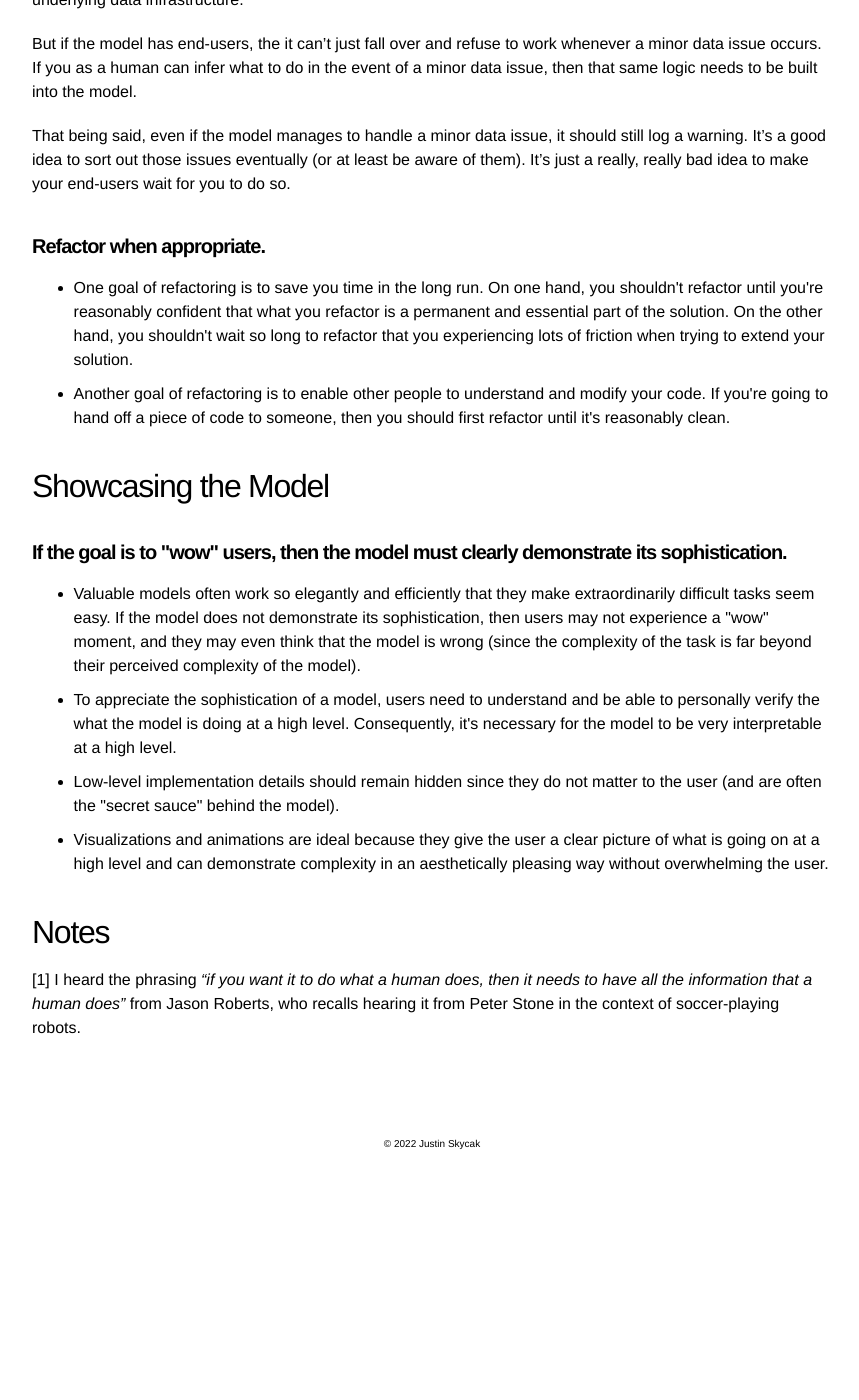
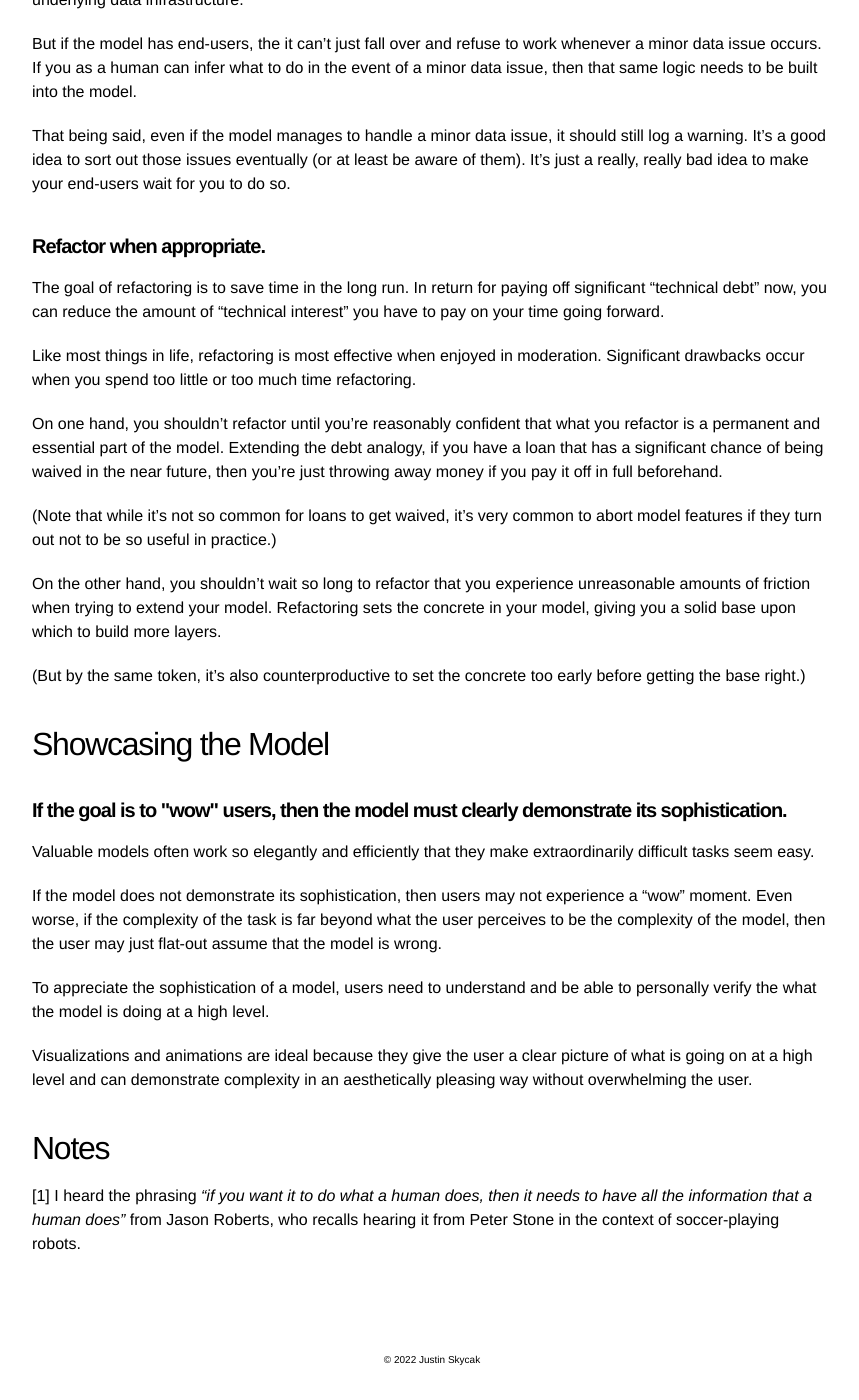
Before and after one commit to quantmonster/quantmonster.github.io, a Jekyll site: the page built from _posts/2022-09-07-modeling-tips.md, in a window 1280 px wide and 1400 px high, scrolled down 5760 px. Shown: the whole window, without its empty margins (208-1067 px from the left). Built offline with Jekyll 4.4.1, drawn with Linux system fonts in a browser that asks for light colours; before the commit the page ends 6944 px from its top, so only the background shows below that.

Commit message:
Update 2022-09-07-modeling-tips.md

```diff
--- a/_posts/2022-09-07-modeling-tips.md
+++ b/_posts/2022-09-07-modeling-tips.md
@@ -191,21 +191,32 @@ But if the model has end-users, the it can't just fall over and refuse to work w
 That being said, even if the model manages to handle a minor data issue, it should still log a warning. It's a good idea to sort out those issues eventually (or at least be aware of them). It's just a really, really bad idea to make your end-users wait for you to do so.
 
 <h4><b>Refactor when appropriate.</b></h4>
-<ul>
- <li>One goal of refactoring is to save you time in the long run. On one hand, you shouldn't refactor until you're reasonably confident that what you refactor is a permanent and essential part of the solution. On the other hand, you shouldn't wait so long to refactor that you experiencing lots of friction when trying to extend your solution.</li>
- <li>Another goal of refactoring is to enable other people to understand and modify your code. If you're going to hand off a piece of code to someone, then you should first refactor until it's reasonably clean.</li>
-</ul>
+
+The goal of refactoring is to save time in the long run. In return for paying off significant "technical debt" now, you can reduce the amount of "technical interest" you have to pay on your time going forward.
+
+Like most things in life, refactoring is most effective when enjoyed in moderation. Significant drawbacks occur when you spend too little or too much time refactoring.
+
+On one hand, you shouldn't refactor until you're reasonably confident that what you refactor is a permanent and essential part of the model. Extending the debt analogy, if you have a loan that has a significant chance of being waived in the near future, then you're just throwing away money if you pay it off in full beforehand.
+
+(Note that while it's not so common for loans to get waived, it's very common to abort model features if they turn out not to be so useful in practice.)
+
+On the other hand, you shouldn't wait so long to refactor that you experience unreasonable amounts of friction when trying to extend your model. Refactoring sets the concrete in your model, giving you a solid base upon which to build more layers.
+
+(But by the same token, it's also counterproductive to set the concrete too early before getting the base right.)
 
 
 <h2>Showcasing the Model</h2>
 
 <h4><b>If the goal is to "wow" users, then the model must clearly demonstrate its sophistication.</b></h4>
-<ul>
-  <li>Valuable models often work so elegantly and efficiently that they make extraordinarily difficult tasks seem easy. If the model does not demonstrate its sophistication, then users may not experience a "wow" moment, and they may even think that the model is wrong (since the complexity of the task is far beyond their perceived complexity of the model).</li>
-  <li>To appreciate the sophistication of a model, users need to understand and be able to personally verify the what the model is doing at a high level. Consequently, it's necessary for the model to be very interpretable at a high level.</li>
-  <li>Low-level implementation details should remain hidden since they do not matter to the user (and are often the "secret sauce" behind the model).</li>
-  <li>Visualizations and animations are ideal because they give the user a clear picture of what is going on at a high level and can demonstrate complexity in an aesthetically pleasing way without overwhelming the user.</li>
-</ul>
+
+Valuable models often work so elegantly and efficiently that they make extraordinarily difficult tasks seem easy.
+
+If the model does not demonstrate its sophistication, then users may not experience a "wow" moment. Even worse, if the complexity of the task is far beyond what the user perceives to be the complexity of the model, then the user may just flat-out assume that the model is wrong.
+
+To appreciate the sophistication of a model, users need to understand and be able to personally verify the what the model is doing at a high level.
+
+Visualizations and animations are ideal because they give the user a clear picture of what is going on at a high level and can demonstrate complexity in an aesthetically pleasing way without overwhelming the user.
+
 
 <h2>Notes</h2>
 
```
